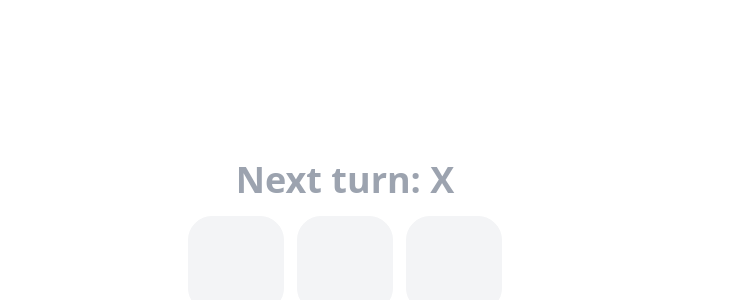
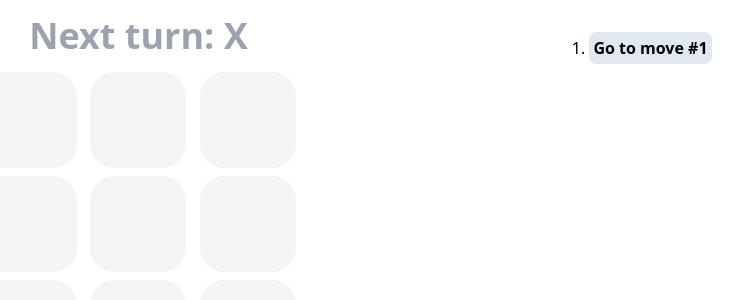
Before and after one commit to HabibMollah/react-tic-tac-toe, a React (Vite) app: page / in a window 1280 px wide. Shown: the top 300 px of the page, without its empty margins (295-1038 px from the left). Built offline with nearby package versions, Linux system fonts and the light colour scheme.

Commit message:
add history

```diff
--- a/src/App.tsx
+++ b/src/App.tsx
@@ -1,20 +1,41 @@
 import { useState } from 'react';
 import Board from './Board';
 
+export type SquareType = null | string;
+
 function App() {
   // the state of all squares of the game
-  const [array, setArray] = useState<null[] | string[]>(Array(9).fill(null));
+  const [array, setArray] = useState<SquareType[]>(Array(9).fill(null));
   // for deciding is 'X' next or 'O'
   const [xNext, setXnext] = useState(true);
+  // history
+  const [history, setHistory] = useState<SquareType[][]>([Array(9).fill(null)]);
 
   return (
+    <div className="mx-auto flex flex-col justify-evenly  md:flex-row">
       <div>
         <Board
           array={array}
           setArray={(boxes) => setArray(boxes)}
           xNext={xNext}
-        setXnext={(a) => setXnext(a)}
+          setXnext={(bool) => setXnext(bool)}
+          history={history}
+          setHistory={(moves) => setHistory(moves)}
         />
+      </div>
+      <div className="mt-8 text-center">
+        <ol className="list-inside list-decimal">
+          {history.map((move, index) => (
+            <li>
+              <button
+                className="mb-1 rounded-lg bg-slate-200 p-1 font-bold"
+                onClick={() => setArray(move)}>
+                Go to move #{index + 1}
+              </button>
+            </li>
+          ))}
+        </ol>
+      </div>
     </div>
   );
 }
--- a/src/Board.tsx
+++ b/src/Board.tsx
@@ -1,14 +1,24 @@
+import { SquareType } from './App';
 import Square from './Square';
 import calculateWinner from './calculateWinner';
 
 interface Props {
-  array: null[] | string[];
-  setArray: (boxes: null[] | string[]) => void;
+  array: SquareType[];
+  setArray: (boxes: SquareType[]) => void;
   xNext: boolean;
   setXnext: (a: boolean) => void;
+  history: SquareType[][];
+  setHistory: (boxes: SquareType[][]) => void;
 }
 
-function Board({ array, setArray, xNext, setXnext }: Props) {
+function Board({
+  array,
+  setArray,
+  xNext,
+  setXnext,
+  history,
+  setHistory,
+}: Props) {
   function handleClick(i: number) {
     // return early if the square has been clicked once or the game is over
     if (array[i] || calculateWinner(array)) return;
@@ -17,6 +27,7 @@ function Board({ array, setArray, xNext, setXnext }: Props) {
     boxes[i] = xNext ? 'X' : 'O';
     setXnext(!xNext);
     setArray(boxes);
+    setHistory([...history, boxes]);
   }
 
   let status;
@@ -26,7 +37,7 @@ function Board({ array, setArray, xNext, setXnext }: Props) {
     ? 'Next turn: X'
     : 'Next turn: O';
   return (
-    <div className="my-[20vh] text-center">
+    <div className="mb-8 text-center">
       <h1 className="my-4 text-4xl font-bold text-gray-400">{status}</h1>
       <div className="mx-auto grid w-80 grid-cols-3 gap-2">
         <Square value={array[0]} onSquareClick={() => handleClick(0)} />
```
Lines whose indentation alone changed are shown as unchanged.
